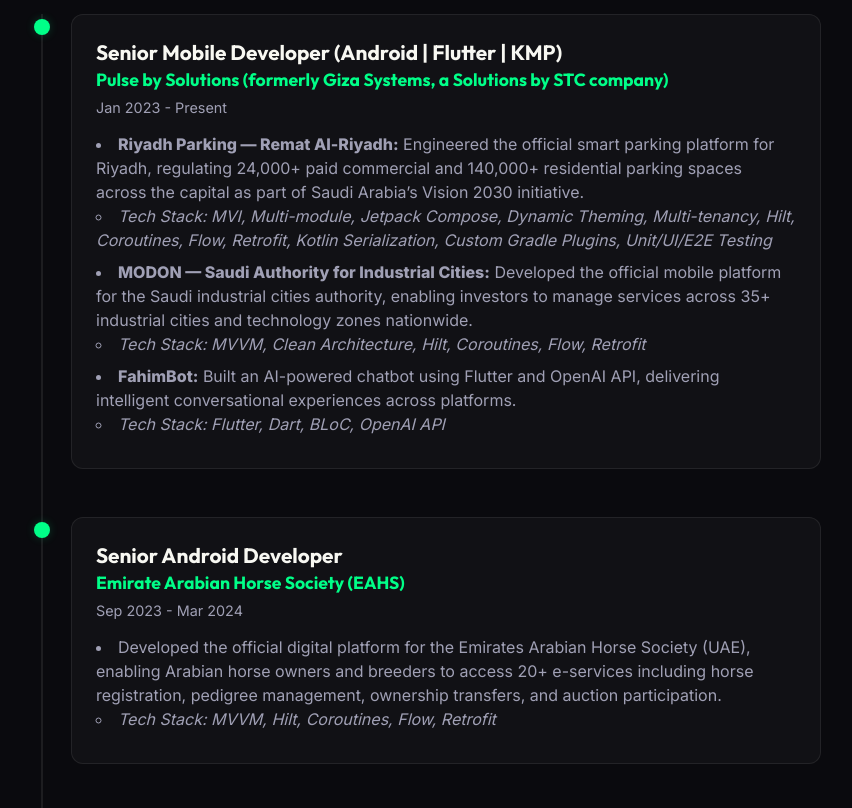
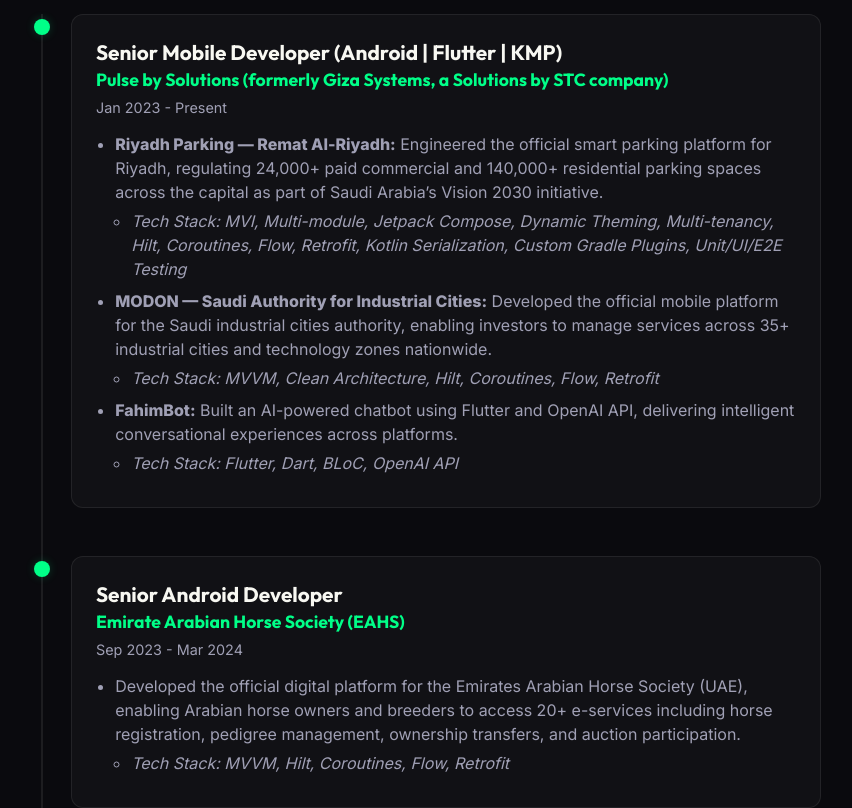
Before and after one commit to abdofx55/Portfolio, a plain HTML site: page index.html in a window 1280 px wide. Shown: the part 1000-1808 px from the top of the page, without its empty margins (219-1071 px from the left). Drawn offline with Linux system fonts and the light colour scheme.

Commit message:
Fix CSS list indentation so nested Tech Stack bullets align properly

```diff
--- a/styles.css
+++ b/styles.css
@@ -320,9 +320,16 @@
 }
 
 .timeline-content ul {
-    list-style-position: inside;
+    list-style-position: outside;
+    margin-left: 1.2rem;
     color: var(--text-secondary);
     line-height: 1.5;
+}
+
+.timeline-content ul ul {
+    margin-top: 0.3rem;
+    margin-left: 1rem;
+    list-style-type: circle;
 }
 
 .timeline-content ul li {
```
